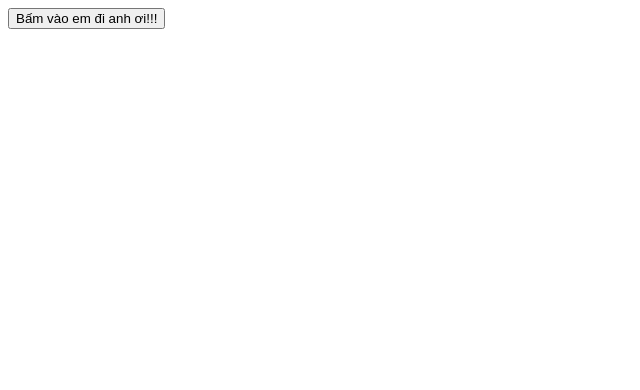
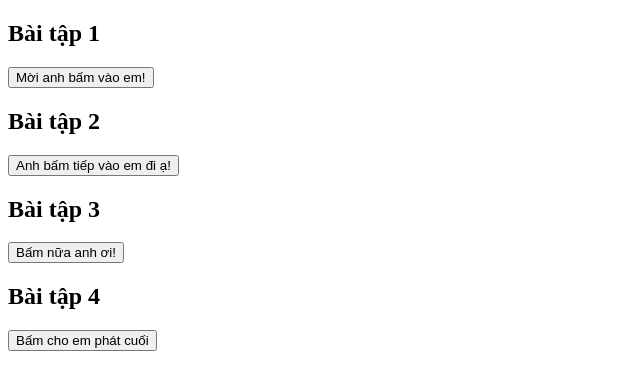
Before and after one commit to phancongchinh/ThuchanhHienthidaura, a plain HTML site: page index.html in a window 1280 px wide. Shown: the whole page, without its empty margins (0-640 px from the left). Drawn offline with Linux system fonts and the light colour scheme.

Commit message:
Commit lần thứ hai - Done!

```diff
--- a/index.html
+++ b/index.html
@@ -5,11 +5,46 @@
     <title>Thực hành Hiển thị đầu ra</title>
 </head>
 <body>
-<button type="button" onclick="showMessage();"> Bấm vào em đi anh ơi!!! </button>
-<script>
-    function showMessage() {
-        alert("Em chào anh ạ!");
-    }
-</script>
+<div>
+    <h2>Bài tập 1</h2>
+    <button type="button" onclick="showMessage1();"> Mời anh bấm vào em! </button>
+    <script>
+        function showMessage1() {
+            alert("Em chào anh ạ!");
+        }
+    </script>
+</div>
+
+<div>
+    <h2>Bài tập 2</h2>
+    <div id="messagediv">
+        <button type="button" onclick="showMessage2()">Anh bấm tiếp vào em đi ạ!</button>
+        <script>
+            function showMessage2(){
+                document.getElementById("messagediv").innerHTML = "Em lại chào anh ạ!";
+            }
+        </script>
+    </div>
+</div>
+
+<div>
+    <h2>Bài tập 3</h2>
+    <button type="button" onclick="showMessage3()">Bấm nữa anh ơi!</button>
+    <script>
+        function showMessage3(){
+            document.write("Em tiếp tục chào anh phát nữa đấy ạ!");
+        }
+    </script>
+</div>
+
+<div>
+    <h2>Bài tập 4</h2>
+    <button type="button" onclick="showMessage4()">Bấm cho em phát cuối</button>
+    <script>
+        function showMessage4() {
+            console.log("Em chào lần cuối đấy, anh có nghe không ạ?");
+        }
+    </script>
+</div>
 </body>
 </html>
```
